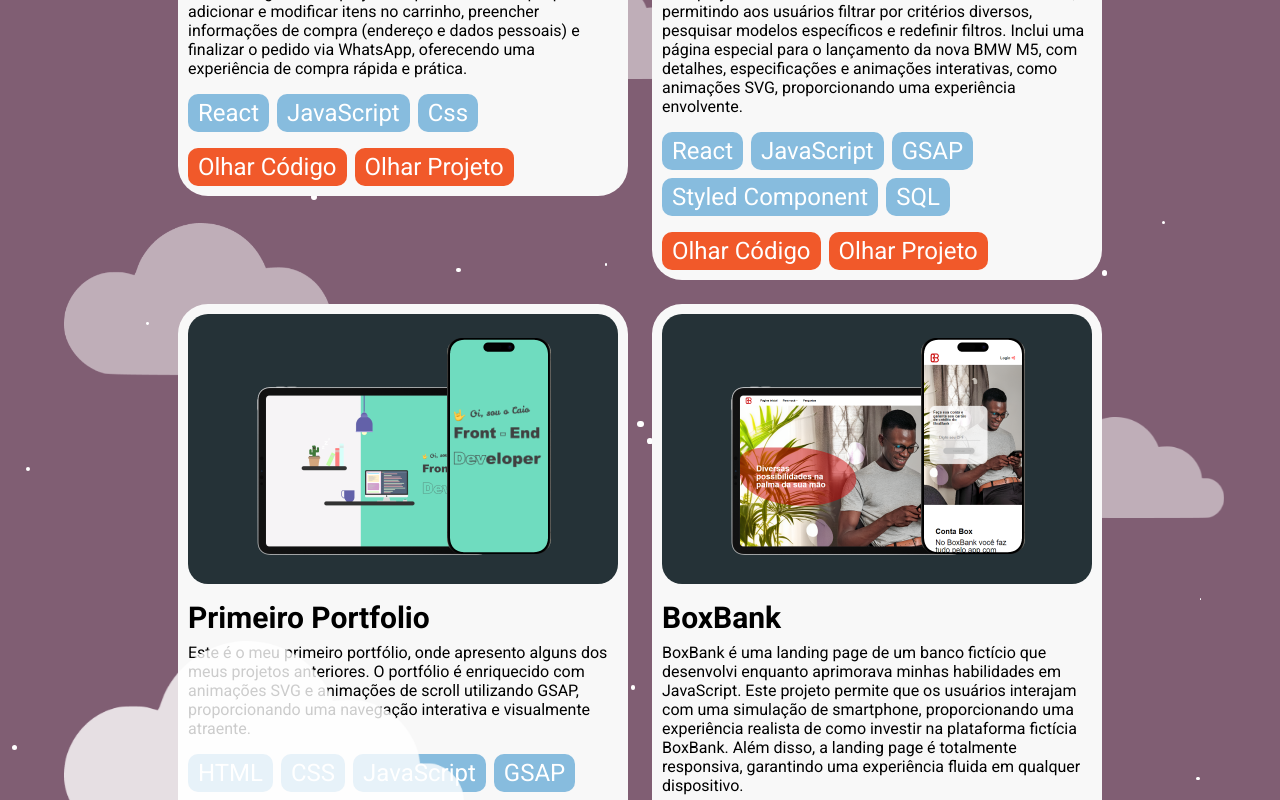
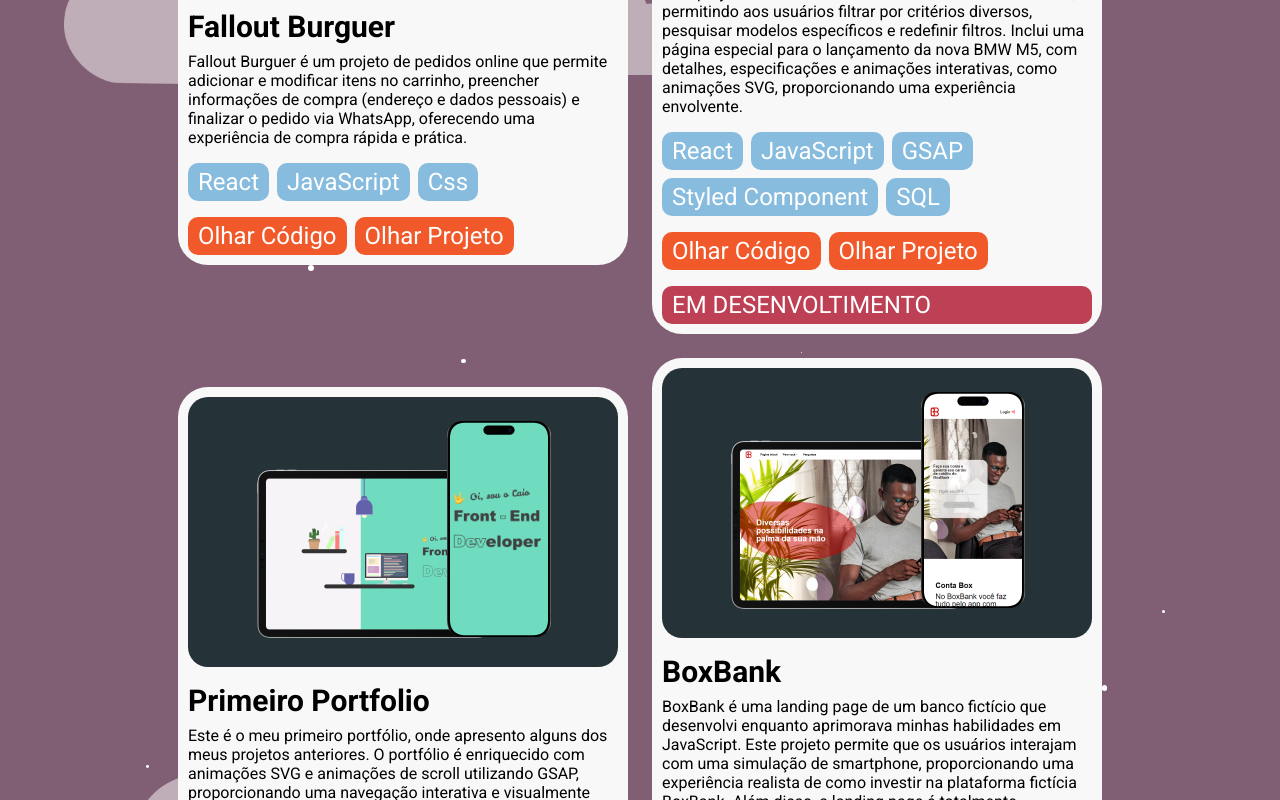
Before and after one commit to CaioColli/Colli_Dev_Portfolio, a React (Vite) app: page / in a window 1280 px wide. Shown: the part 1700-2500 px from the top of the page. Built offline with nearby package versions, Linux system fonts and the light colour scheme.

Commit message:
Update aviso projeto em desenvoltimento and novo projeto

```diff
--- a/src/Data/projectsData.js
+++ b/src/Data/projectsData.js
@@ -36,5 +36,14 @@
         links: ['https://github.com/CaioColli/BoxBank', 'https://caiocolli.github.io/BoxBank/'],
         linkTitle: ['Olhar Código', 'Olhar Projeto'],
         finished: true
+    }, {
+        id: 5,
+        image: '/Images/KikiDelivery.png',
+        title: 'KikiDelivery',
+        description: 'KikiDelivery é uma landing page inspirada em uma das minhas animações favoritas do Studio Ghibli. A página simula uma transportadora, exibindo os serviços oferecidos e incluindo uma funcionalidade de simulação de entrega baseada na API do Google Maps. Desenvolvido com Node.js e React, o KikiDelivery calcula com precisão a distância, o tempo e o custo das entregas, proporcionando uma experiência envolvente e detalhada para o usuário.',
+        technology: ['React', 'JavaScript', 'Node.js', 'Styled Component', 'GSAP'],
+        links: ['https://github.com/CaioColli/KikiDelivey', 'https://kiki-delivey.vercel.app/'],
+        linkTitle: ['Olhar Código', 'Olhar Projeto'],
+        finished: false
     }
 ]
--- a/src/Pages/HomePage/ProjectsSection/index.jsx
+++ b/src/Pages/HomePage/ProjectsSection/index.jsx
@@ -30,6 +30,7 @@
     gap: 24px;
     flex-wrap: wrap;
     justify-content: center;
+    align-items: center;
 `
 
 const Card = styled.article`
@@ -39,7 +40,6 @@
     min-width: 450px;
     max-width: 450px;
     padding: 10px;
-    width: fit-content;
 
     @media (max-width: 700px) {
         min-width: auto;
@@ -129,6 +129,16 @@
     @media (max-width: 320px) {
         font-size: 20px;
     }
+`
+
+const Developing = styled.button`
+    all: unset;
+    background-color: var(--RedBg);
+    border-radius: 10px;
+    color: var(--WhiteColor);
+    cursor: default;
+    font-size: 24px;
+    padding: 5px 10px;
 `
 
 const Button = styled.button`
@@ -225,6 +235,13 @@
                                     </Anchor>
                                 ))}
                             </Links>
+
+                            {item.finished === false && (
+                                <Developing>
+                                    EM DESENVOLTIMENTO
+                                </Developing>
+                            )}
+
                         </Footer>
                     </Card>
                 ))}
--- a/src/main.css
+++ b/src/main.css
@@ -16,6 +16,7 @@
     --BrownBg: #805E73;
     --BlueBg: #87BCDE;
     --OrangeBg: #F1592A;
+    --RedBg: #be4055;
 }
 
 /* Scroll style */
```
Also changed, not shown: public/Images/KikiDelivery.png (added).
